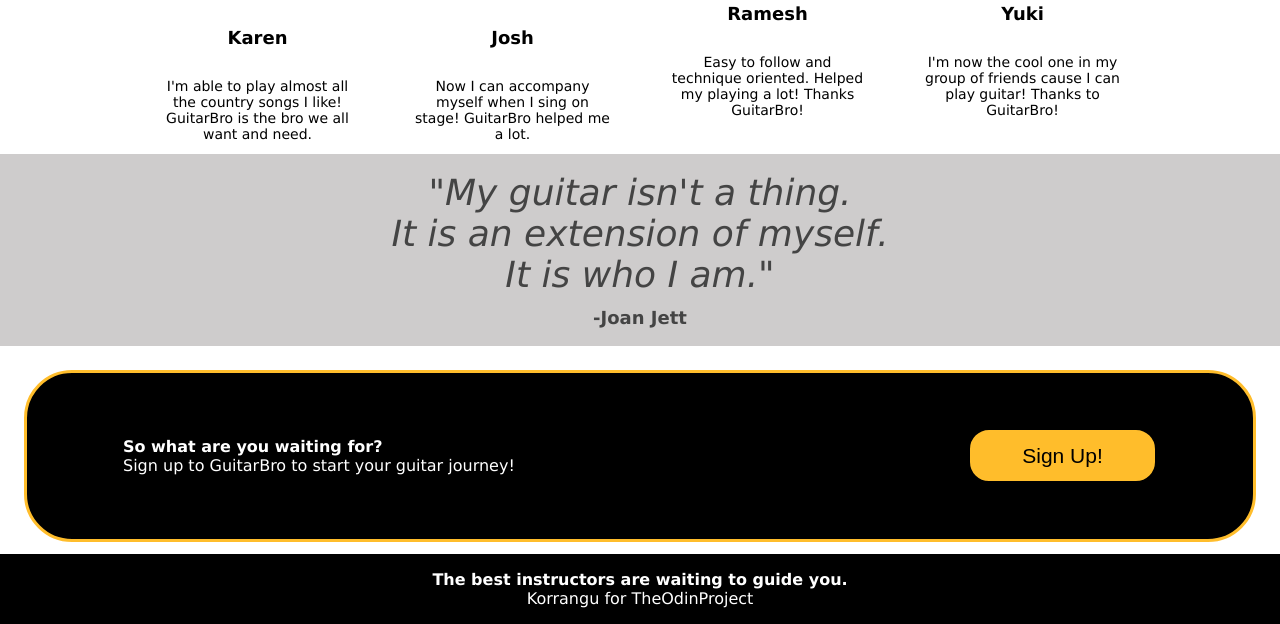
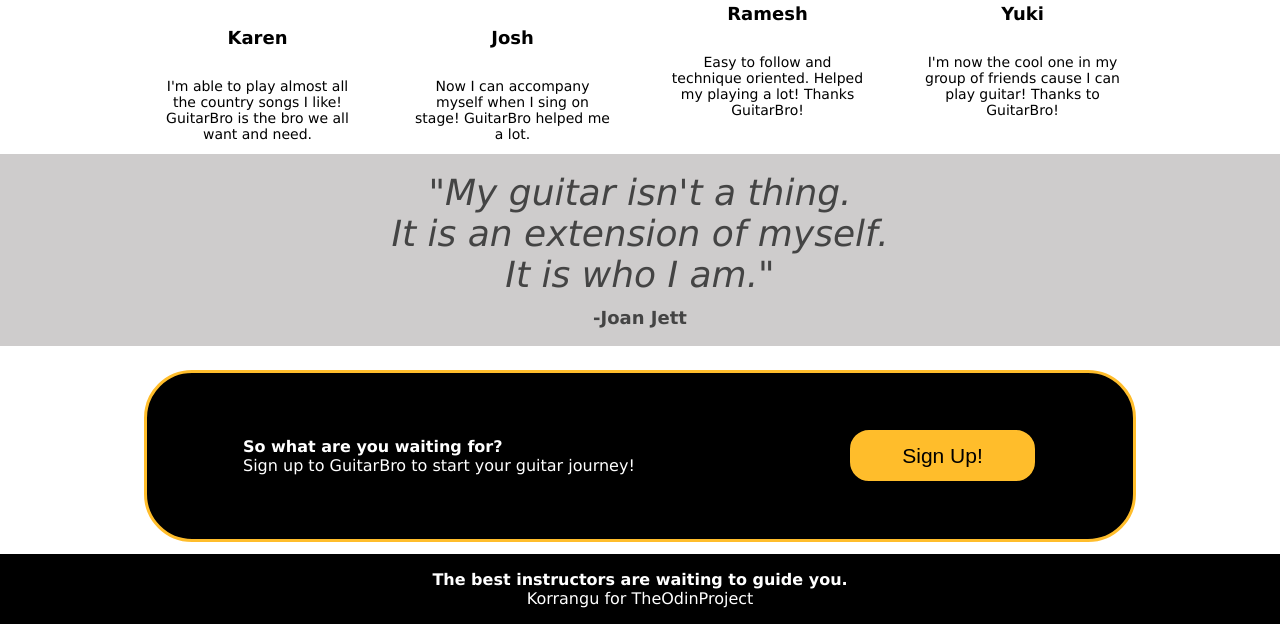
Before and after one commit to Korrangu/odin-landing-page, a plain HTML site: page index.html in a window 1280 px wide. Shown: the part 863-1487 px from the top of the page. Drawn offline with Linux system fonts and the light colour scheme.

Commit message:
changed CTA box

```diff
--- a/style.css
+++ b/style.css
@@ -5,6 +5,8 @@
     margin: 0px;
     border: 0px;
     padding: 0px;
+    justify-content: center;
+    align-items: stretch;
 
 }
 
@@ -205,6 +207,7 @@
     text-align: center;
     font-weight:lighter;
     font-style: italic;
+
 }
 
 .quotor {
@@ -216,6 +219,8 @@
 .content {
     display: flex;
     flex-direction: column;
+    justify-content: center;
+    align-items: center;
 }
 
 .cta-qa {
@@ -235,12 +240,14 @@
     padding-right: 96px;
     border-style: solid;
     border-color: rgb(255, 189, 43);
-    margin: 24px;
+    margin: 144px;
     margin-top: 12px;
     margin-bottom: 12px;
     border-radius: 48px;
     align-items: center;
     background-color: black;
+
+
 }
 
 .cta-but {
```
